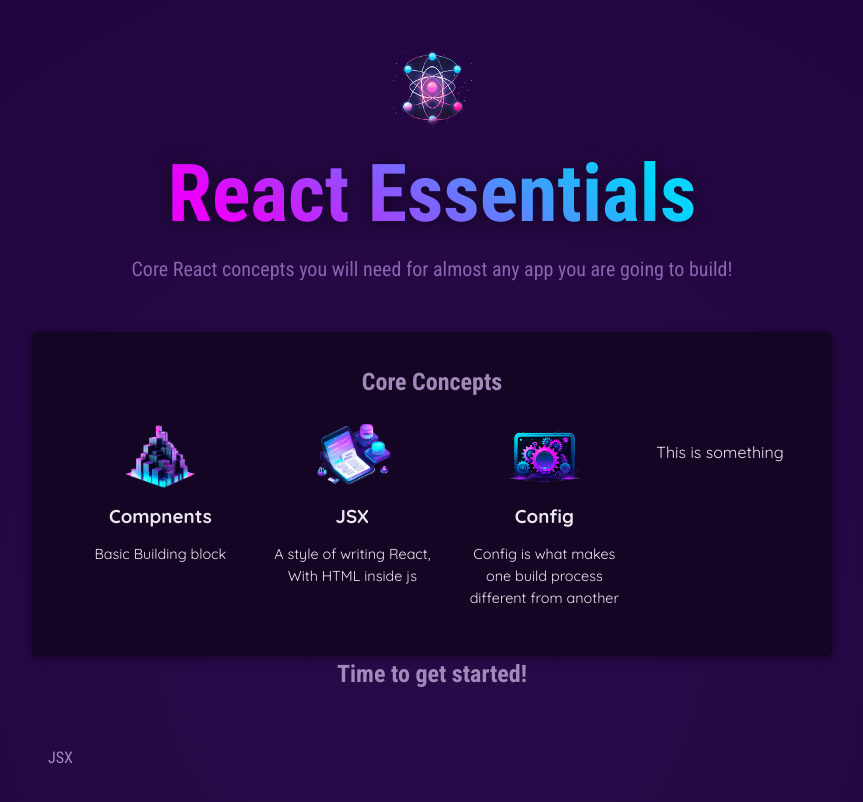
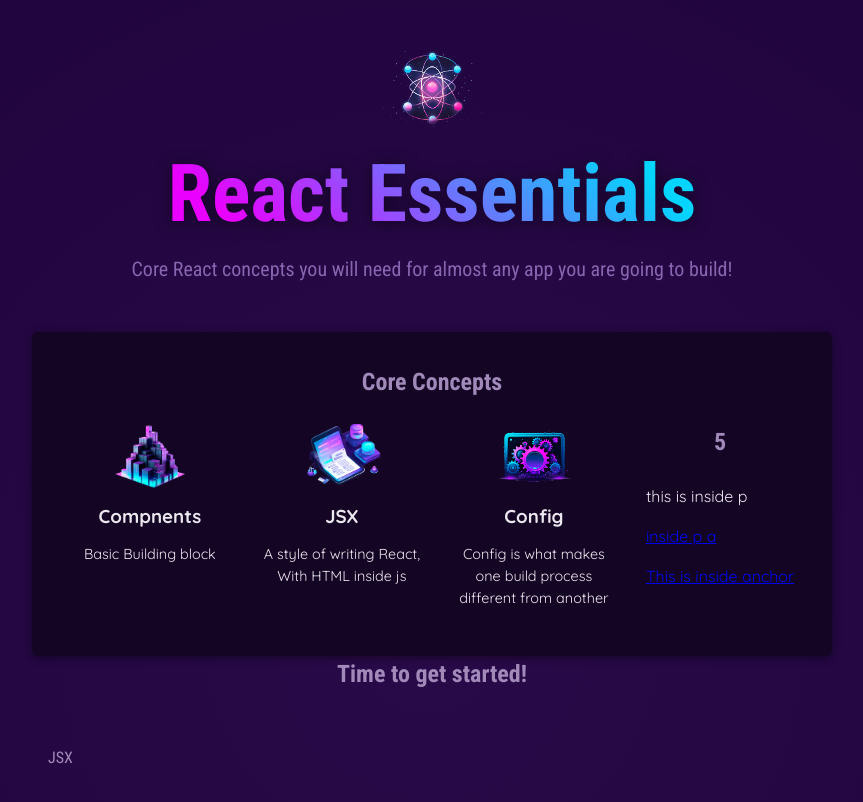
Before and after one commit to bhavukkalra/reactLandingPage, a React (Vite) app: page / in a window 1280 px wide. Shown: the top 802 px of the page, without its empty margins (208-1071 px from the left). Built offline with nearby package versions, Linux system fonts and the light colour scheme.

Commit message:
Carry forward commit

```diff
--- a/src/App.jsx
+++ b/src/App.jsx
@@ -55,7 +55,20 @@ function App() {
               image={CORE_CONCEPTS[2].image}
             />
 
-            <CustomComponent priority={5}/>
+            <CustomComponent priority={5}>
+            <p>
+
+              this is inside p
+            </p>
+
+            <p>
+            <a href="inside p">inside p a</a>
+
+            </p>
+            <a href="#">This is inside anchor</a>
+
+
+            </CustomComponent>
 
           {/* <CoreConcept singleJson={CORE_CONCEPTS[2]} /> (function ({...coreConcept})) */}
           </ul>
--- a/src/components/CustomConcept/CutomComponent.jsx
+++ b/src/components/CustomConcept/CutomComponent.jsx
@@ -1,10 +1,32 @@
 export default function CustomComponent(props){
-    // console.log(`Input is - ${priority}`);
-    const {priority} = props;
-    console.log(`priority - ${priority}`)
 
-    console.log(props)
-    return (
-      <p>This is something</p>
-    )
+    return propsProcessor(props);
+    // // console.log(`Input is - ${priority}`);
+    // const {priority} = props;
+    // console.log(`priority - ${priority}`)
+    // console.log(`Print contents of p  ${props.children[0]}`)
+    // console.log(props.children[0])
+
+    // console.log(props.children[0].type)
+    // console.log(props)
+    // return (
+    //   <p>This is something</p>
+    // )
   }
+
+
+function propsProcessor({priority, children}){
+  console.log(`Processor logs`)
+  console.log(priority)
+  console.log(children)
+
+  return (
+    <div>
+      <h2>{priority}</h2>
+      {children}
+
+
+    </div>
+  )
+
+}
```
